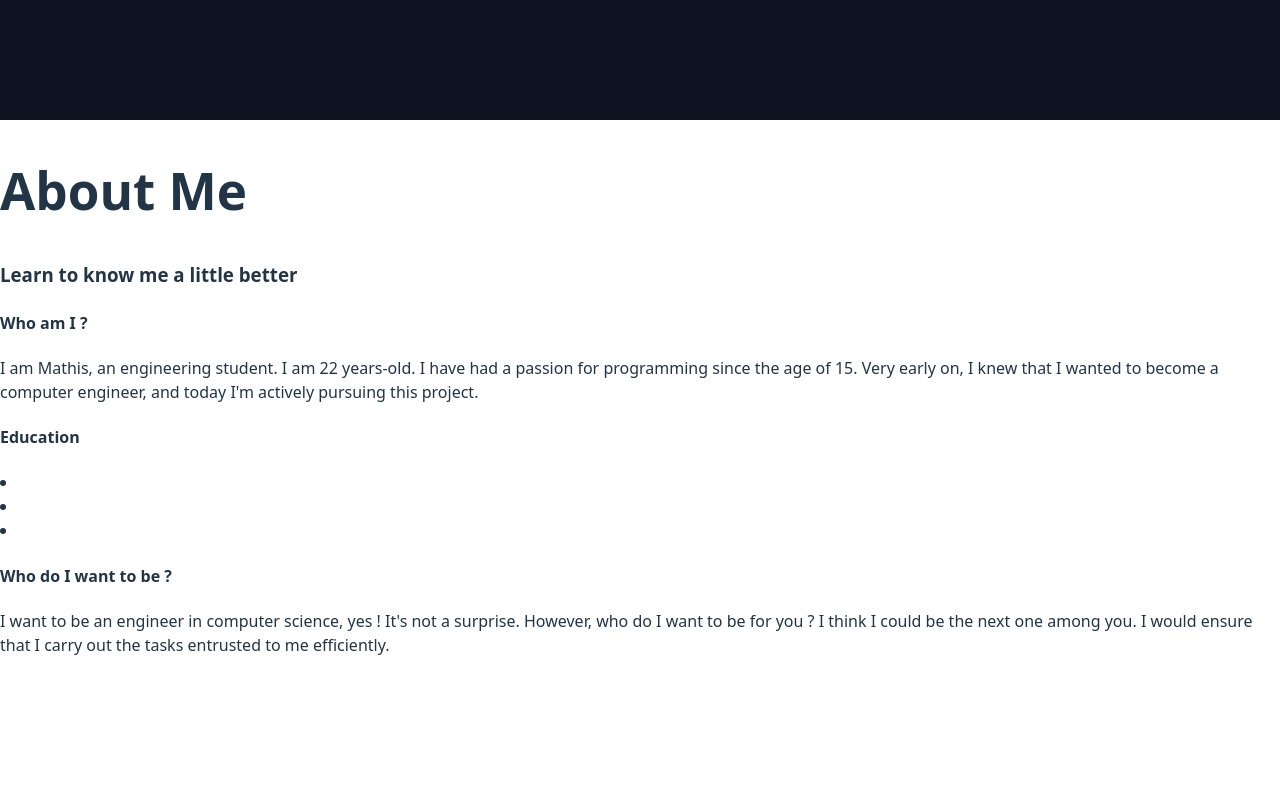
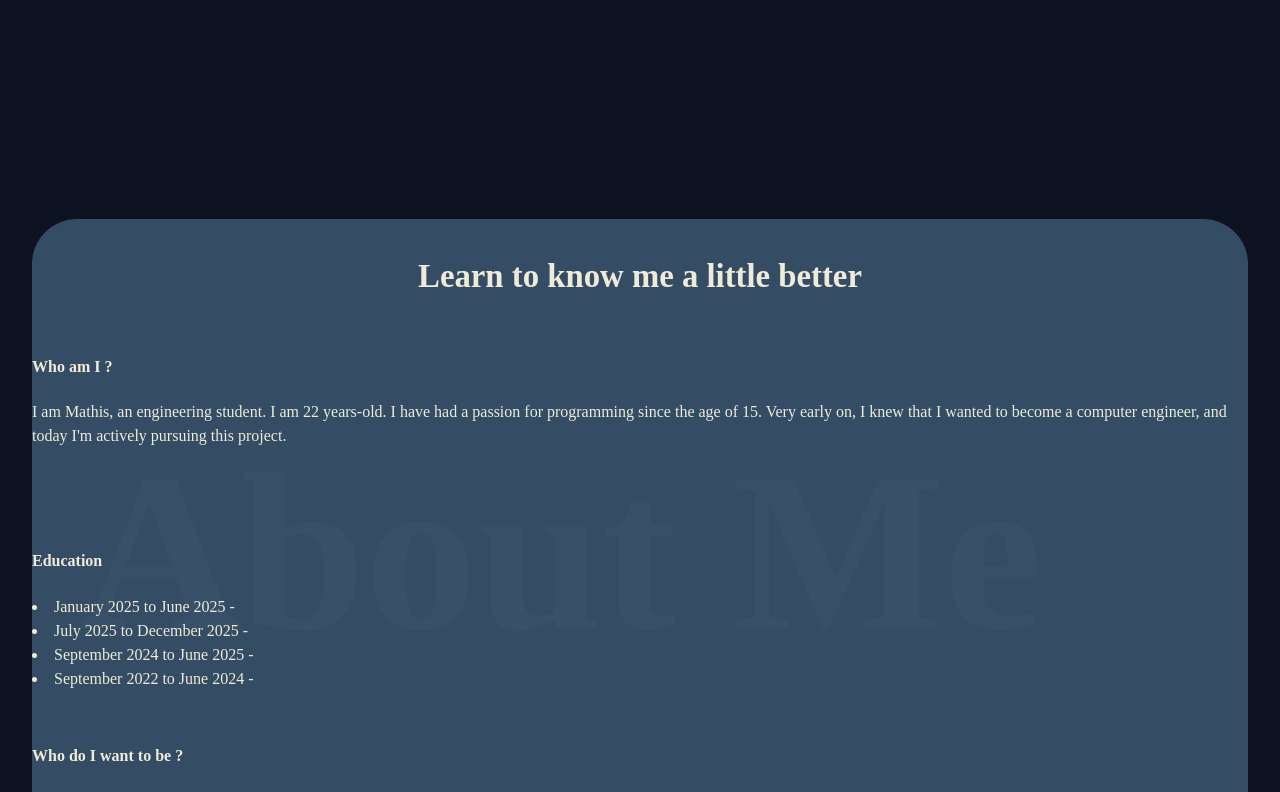
Before and after one commit to MathisDS15/Portfolio-Mathis-DA-SILVA-With-React, a React (Vite) app: page / in a window 1280 px wide. Shown: the part 680-1472 px from the top of the page. Before the commit the page ends 1353 px from the top, so only its background shows below. Built offline with nearby package versions, Linux system fonts and the light colour scheme.

Commit message:
I updated some parts of about CSS file.

```diff
--- a/index.html
+++ b/index.html
@@ -2,7 +2,7 @@
 <html lang="en">
   <head>
     <meta charset="UTF-8" />
-    <link rel="icon" type="image/svg+xml" href="/src/assets/images/portfolio/portfolio_logo.svg" />
+    <link rel="icon" type="image/svg+xml" href="/images/portfolio_logo.svg" />
     <meta name="viewport" content="width=device-width, initial-scale=1.0" />
     <title>Mathis Da Silva - Portfolio</title>
   </head>
--- a/src/components/About/About.css
+++ b/src/components/About/About.css
@@ -0,0 +1,70 @@
+.about {
+    background: #0D1321;
+    color: #F0EBD8;
+    height: 100vh;
+    width: 100vw;
+    font-family: "Trajan Pro";
+}
+
+.about-container {
+    display: flex;
+    flex-direction: column;
+    align-items: center;
+    justify-content: center;
+    height: 100%;
+    padding: 2rem;
+    position: relative;
+}
+
+.about-title {
+    position: absolute;
+    top: 50%;
+    left: 25%;
+    transform: translate(-25%, -50%);
+    font-size: 70px;
+    color: rgb(240, 235, 216, 0.1);
+    z-index: 0;
+    pointer-events: none;
+    white-space: nowrap;
+}
+
+.about-box {
+    background: rgb(62, 92, 118, 0.8);
+    border-radius: 45px;
+    z-index: 1;
+}
+
+.about-box-title {
+    text-align: center;
+    margin: 1.25rem;
+    font-size: 1.75rem;
+}
+
+.about-grid-subbox {
+    display: grid;
+    grid-template-rows: 1fr 1fr 1fr;
+    gap: 2rem;
+    width: 100%;
+}
+
+.about-subbox-card-1,
+.about-subbox-card-2,
+.about-subbox-card-3 {
+    border: #F0EBD8;
+    border-radius: 40px;
+}
+
+.about-subbox-card-1,
+.about-subbox-card-3 {
+
+}
+
+.about-subbox-card-2 {
+
+}
+
+.about-subbox-card-1 h4,
+.about-subbox-card-2 h4,
+.about-subbox-card-3 h4 {
+    font-weight: 1000;
+}
--- a/src/components/About/About.jsx
+++ b/src/components/About/About.jsx
@@ -13,7 +13,6 @@ function About () {
                         <h3>Learn to know me a little better</h3>
                     </div>
                     <div className="about-grid-subbox">
-                        <div className="about-subbox">
                         <div className="about-subbox-card-1">
                             <h4>Who am I ?</h4>
                             <p>
@@ -25,9 +24,10 @@ function About () {
                         </div>
                         <div className="about-subbox-card-2">
                             <h4>Education</h4>
-                                <li></li>
-                                <li></li>
-                                <li></li>
+                            <li>January 2025 to June 2025 - </li>
+                            <li>July 2025 to December 2025 - </li>
+                            <li>September 2024 to June 2025 - </li>
+                            <li>September 2022 to June 2024 - </li>
                         </div>
                         <div className="about-subbox-card-3">
                             <h4>Who do I want to be ?</h4>
@@ -42,7 +42,6 @@ function About () {
                 </div>
             </div>
         </div>
-        </div>
     )
 }
 
```
Lines whose indentation alone changed are shown as unchanged.
